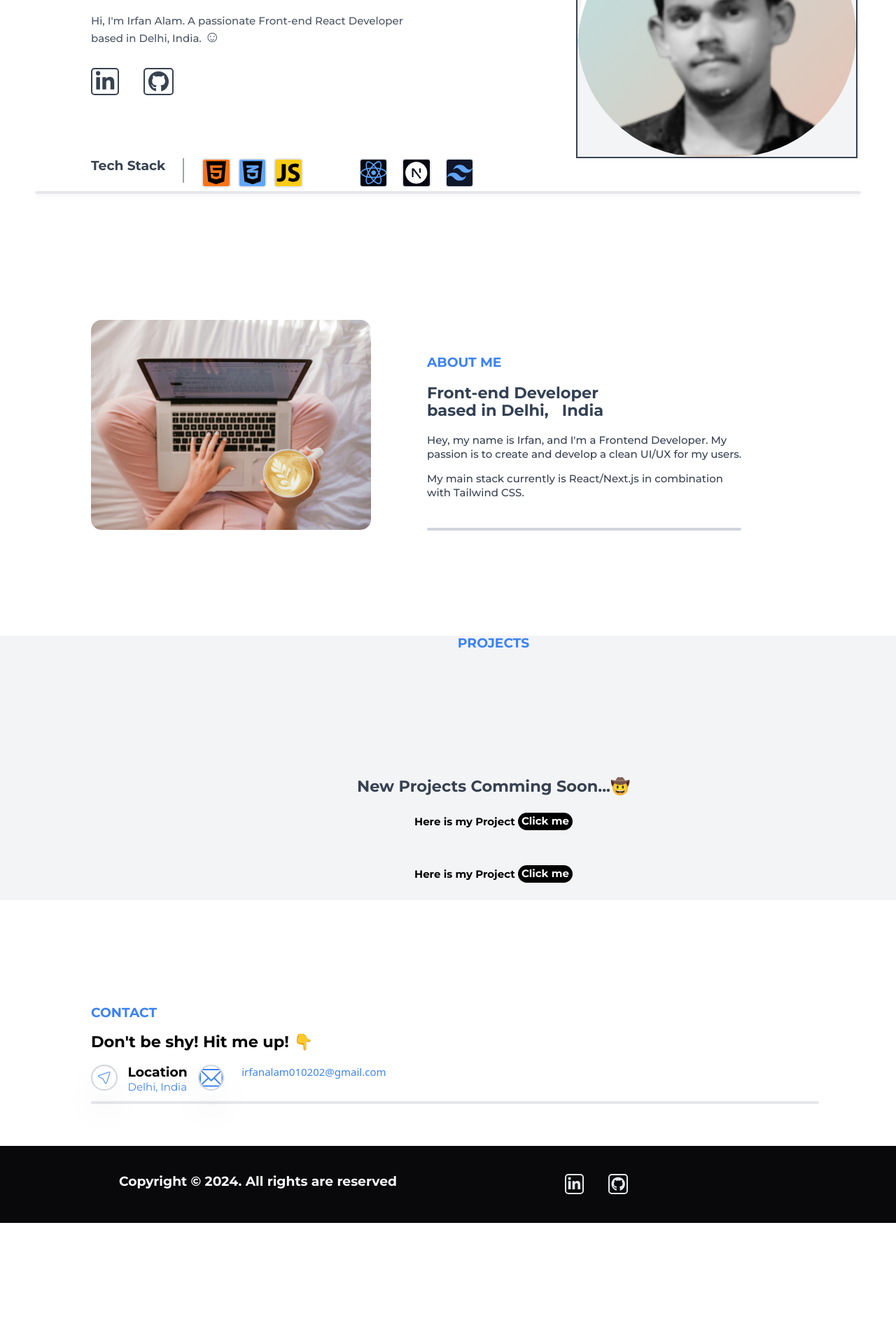
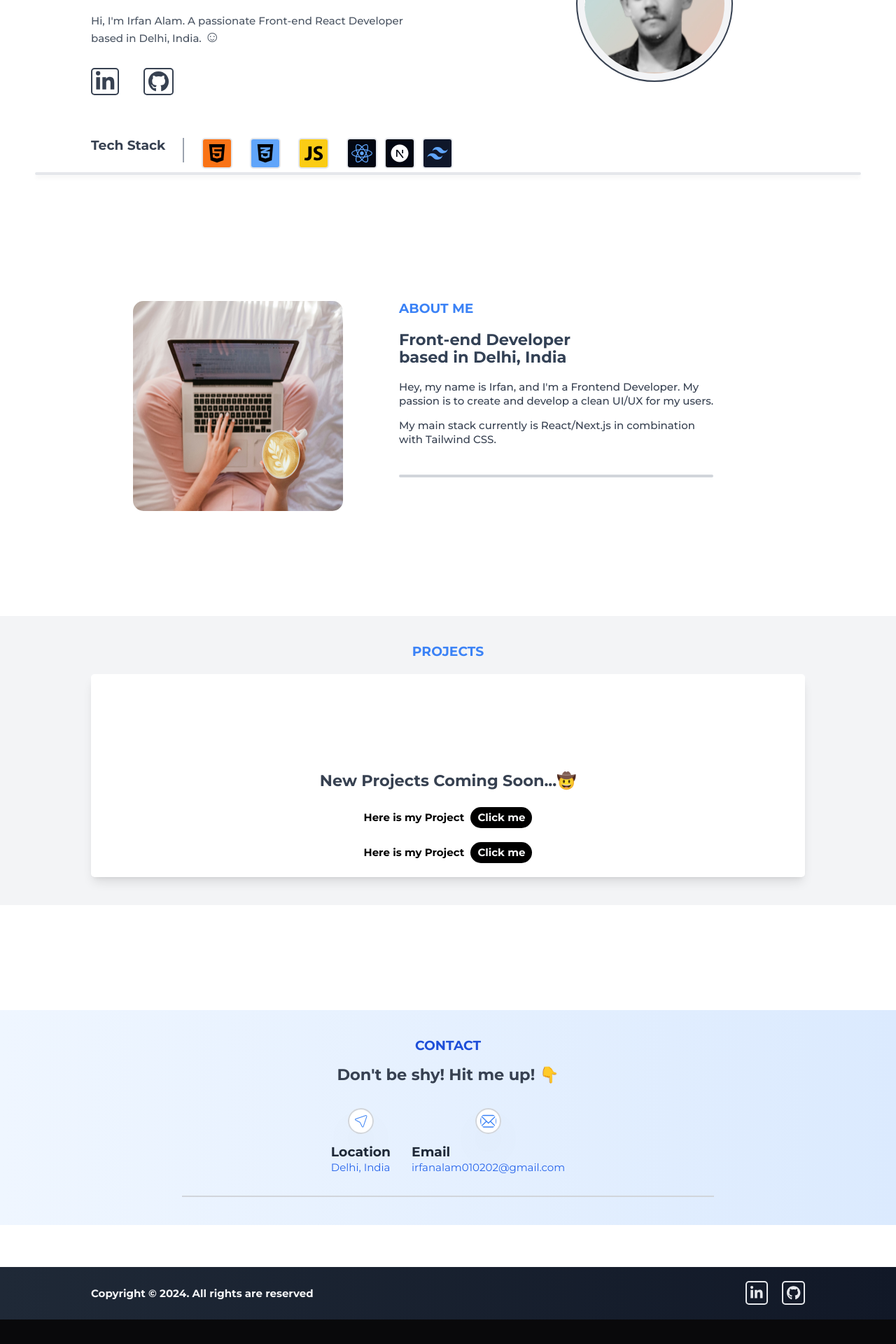
Before and after one commit to Irfanlam123/irfan-dev, a React (Vite) app: page / in a window 1280 px wide. Shown: the part 308-2228 px from the top of the page at 70% size. Before the commit the page ends 2056 px from the top, so only its background shows below. Built offline with nearby package versions, Linux system fonts and the light colour scheme.

Commit message:
changes for respoonsiveness

```diff
--- a/package.json
+++ b/package.json
@@ -13,6 +13,7 @@
     "@fortawesome/fontawesome-svg-core": "^6.5.2",
     "@fortawesome/free-brands-svg-icons": "^6.5.2",
     "@fortawesome/react-fontawesome": "^0.2.0",
+    "@heroicons/react": "^2.1.3",
     "emoji-picker-react": "^4.9.2",
     "react": "^18.2.0",
     "react-dom": "^18.2.0",
--- a/src/Components/About/Aboutsec.jsx
+++ b/src/Components/About/Aboutsec.jsx
@@ -1,28 +1,27 @@
 import React from "react";
 import Abot from "../About/abot.jpg";
+
 const Aboutsec = () => {
   return (
-    <section className="flex mt-72 space-x-32">
-      <div>
-        {" "}
-        <img className="h-[300px] rounded-3xl " src={Abot} alt="" />
+    <section className="flex flex-col md:flex-row mt-24 md:mt-72 space-y-10 md:space-y-0 md:space-x-8 lg:space-x-32 px-4 md:px-12 lg:px-24">
+      <div className="flex justify-center md:justify-start">
+        <img className="h-64 w-64 md:h-80 md:w-80 lg:h-[300px] lg:w-[300px] rounded-3xl" src={Abot} alt="About" />
       </div>
-      <div className="mt-20">
-        <h2 className="text-3xl text-blue-500 font-bold">ABOUT ME</h2>
-        <h1 className="text-4xl text-slate-700 font-bold mt-6 py-2 ">
+      <div className="mt-8 md:mt-20 text-center md:text-left">
+        <h2 className="text-2xl md:text-3xl text-blue-500 font-bold">ABOUT ME</h2>
+        <h1 className="text-3xl md:text-4xl text-slate-700 font-bold mt-4 md:mt-6 py-2">
           Front-end Developer <br />
-          based in Delhi, &nbsp; India{" "}
+          based in Delhi, India
         </h1>
-        <p className="text-2xl font-medium mt-6 text-gray-700">
-          Hey, my name is Irfan, and I'm a Frontend Developer. My <br /> passion
+        <p className="text-lg md:text-2xl font-medium mt-4 md:mt-6 text-gray-700">
+          Hey, my name is Irfan, and I'm a Frontend Developer. My <br className="hidden md:block" /> passion
           is to create and develop a clean UI/UX for my users.
         </p>
-        <p className="mt-6 text-2xl font-medium text-gray-700 ">
-          My main stack currently is React/Next.js in combination <br /> with
+        <p className="mt-4 md:mt-6 text-lg md:text-2xl font-medium text-gray-700">
+          My main stack currently is React/Next.js in combination <br className="hidden md:block" /> with
           Tailwind CSS.
         </p>
-        <p className="border-2 border-gray-300 mt-16 rounded-full"></p>
-        <div className=""></div>
+        <p className="border-2 border-gray-300 mt-8 md:mt-16 rounded-full"></p>
       </div>
     </section>
   );
--- a/src/Components/Contact/Contacts.jsx
+++ b/src/Components/Contact/Contacts.jsx
@@ -4,38 +4,44 @@ import { TfiEmail } from "react-icons/tfi";
 
 const Contacts = () => {
   return (
-    <div>
-      <p className="text-3xl font-bold text-blue-500">CONTACT</p>
-      <h1 className="text-4xl font-bold mt-5 py-2">
+    <div className="px-4 md:px-12 lg:px-52 py-16 bg-gradient-to-r from-blue-50 to-blue-100">
+      <p className="text-center text-2xl md:text-3xl font-bold text-blue-700">
+        CONTACT
+      </p>
+      <h1 className="text-center text-2xl md:text-4xl font-bold mt-5 py-2 text-gray-700">
         Don't be shy! Hit me up! 👇
       </h1>
-      <div className="flex mt-6">
-        <div className="flex space-x-6">
-          <p className="text-6xl font-bold  rounded-full shadow-2xl bg-white transition transform hover:scale-105 hover:shadow-3xl">
+      <div className="flex flex-col md:flex-row items-center justify-center mt-12 space-y-10 md:space-y-0 md:space-x-12">
+        <div className="flex flex-col items-center text-center md:text-left">
+          <p className="text-6xl font-bold rounded-full shadow-2xl bg-white transition transform hover:scale-105 hover:shadow-3xl">
             <CiLocationArrow1 className="border-2 border-gray-300 rounded-full text-blue-500 font-bold px-2 py-2" />
           </p>
-          <div className="flex flex-col  ">
-            <p className="text-3xl font-semibold">Location</p>
-            <h4 className="text-2xl text-blue-500">
+          <div className="mt-6">
+            <p className="text-xl md:text-3xl font-semibold text-gray-800">
+              Location
+            </p>
+            <h4 className="text-lg md:text-2xl text-blue-600">
               <a href="/">Delhi, India</a>
             </h4>
           </div>
-          <div className="flex ">
-            <p className="text-6xl font-bold  rounded-full shadow-2xl bg-white transition transform hover:scale-105 hover:shadow-3xl">
-              <TfiEmail className="border-2 border-gray-300 rounded-full text-blue-500 font-bold " />
+        </div>
+        <div className="flex flex-col items-center text-center md:text-left">
+          <p className="text-6xl font-bold rounded-full shadow-2xl bg-white transition transform hover:scale-105 hover:shadow-3xl">
+            <TfiEmail className="border-2 border-gray-300 rounded-full text-blue-500 font-bold px-2 py-2" />
+          </p>
+          <div className="mt-6">
+            <p className="text-xl md:text-3xl font-semibold text-gray-800">
+              Email
             </p>
-            <div className="flex ">
-              <p>
-                <a href="" className="text-2xl font-sans text-blue-500 ml-10 ">
-                  {" "}
-                  irfanalam010202@gmail.com
-                </a>
-              </p>
-            </div>
+            <h4 className="text-lg md:text-2xl text-blue-600">
+              <a href="mailto:irfanalam010202@gmail.com">
+                irfanalam010202@gmail.com
+              </a>
+            </h4>
           </div>
         </div>
       </div>
-      <p className="border-2 border-gray-200 mr-44 mt-4 rounded-full"></p>
+      <div className="border-t-2 border-gray-300 mx-4 md:mx-12 lg:mx-52 mt-12"></div>
     </div>
   );
 };
--- a/src/Components/Footer/Footers.jsx
+++ b/src/Components/Footer/Footers.jsx
@@ -4,22 +4,23 @@ import { faGithub, faLinkedinIn } from "@fortawesome/free-brands-svg-icons";
 
 const Footers = () => {
   return (
-    <div>
-      <div className=" flex ml-52 p-16">
-        <p className="font-bold text-3xl text-gray-50  ">
+    <div className="bg-gradient-to-r from-gray-800 to-gray-900 py-8 px-4 md:px-12 lg:px-52">
+      <div className="flex flex-col md:flex-row justify-between items-center text-center md:text-left">
+        <p className="font-bold text-lg md:text-2xl text-gray-100">
           Copyright © 2024. All rights are reserved
         </p>
-        <ul className="flex space-x-14 ml-96">
+        <ul className="flex space-x-8 mt-4 md:mt-0">
           <li>
             <a
               href="https://www.linkedin.com/in/irfan-alam-2034a922b/"
               target="_blank"
               rel="noopener noreferrer"
+              className="hover:scale-105 transition transform"
             >
               <FontAwesomeIcon
                 icon={faLinkedinIn}
                 size="2x"
-                className="text-gray-200 border-2 border-gray-200 rounded-lg px-1 py-1 "
+                className="text-gray-200 border-2 border-gray-200 rounded-lg p-2 hover:text-blue-400"
               />
             </a>
           </li>
@@ -28,11 +29,12 @@ const Footers = () => {
               href="https://github.com/Irfanlam123"
               target="_blank"
               rel="noopener noreferrer"
+              className="hover:scale-105 transition transform"
             >
               <FontAwesomeIcon
                 icon={faGithub}
                 size="2x"
-                className="text-gray-200 border-2 border-gray-200 rounded-lg px-1 py-1"
+                className="text-gray-200 border-2 border-gray-200 rounded-lg p-2 hover:text-gray-400"
               />
             </a>
           </li>
--- a/src/Components/Home/Hero.jsx
+++ b/src/Components/Home/Hero.jsx
@@ -1,30 +1,27 @@
 import React from "react";
 import { FontAwesomeIcon } from "@fortawesome/react-fontawesome";
 import { faGithub, faLinkedinIn } from "@fortawesome/free-brands-svg-icons";
-import { FaHtml5 } from "react-icons/fa6";
-import { FaCss3Alt } from "react-icons/fa";
+import { FaHtml5, FaCss3Alt, FaReact } from "react-icons/fa";
 import { IoLogoJavascript } from "react-icons/io";
-import { FaReact } from "react-icons/fa6";
-import { RiNextjsFill } from "react-icons/ri";
-import { RiTailwindCssFill } from "react-icons/ri";
+import { RiNextjsFill, RiTailwindCssFill } from "react-icons/ri";
 import IMG from "../Home/chem.png";
 
 const Hero = () => {
   return (
-    <div className="mt-72  ">
-      <div className="flex text-2xl mt-40 space-x-72">
-        <div className="ml-52">
-          <div className="">
-            <h1 className="text-8xl font-bold text-gray-700 ">
+    <div className="mt-24 md:mt-72">
+      <div className="flex flex-col md:flex-row items-center text-2xl mt-16 md:mt-40 space-y-10 md:space-y-0 md:space-x-24 lg:space-x-72">
+        <div className="md:ml-12 lg:ml-52 text-center md:text-left">
+          <div>
+            <h1 className="text-4xl md:text-6xl lg:text-8xl font-bold text-gray-700">
               Front-End React <br /> Developer{" "}
-              <span className="text-7xl">👋</span>
+              <span className="text-4xl md:text-6xl lg:text-7xl">👋</span>
             </h1>
           </div>
-          <p className="space-y-2 text-gray-600 font-medium mt-8 text-2xl py-3">
+          <p className="text-gray-600 font-medium mt-4 md:mt-8 text-lg md:text-2xl py-3">
             Hi, I'm Irfan Alam. A passionate Front-end React Developer <br />
-            based in Delhi, India. <span className="text-4xl">☺</span>
+            based in Delhi, India. <span className="text-2xl md:text-4xl">☺</span>
           </p>
-          <ul className="flex space-x-14 mt-10  ">
+          <ul className="flex justify-center md:justify-start space-x-10 md:space-x-14 mt-6 md:mt-10">
             <li>
               <a
                 href="https://www.linkedin.com/in/irfan-alam-2034a922b/"
@@ -34,7 +31,7 @@ const Hero = () => {
                 <FontAwesomeIcon
                   icon={faLinkedinIn}
                   size="2x"
-                  className="text-gray-700 border-2 border-gray-700 rounded-lg px-2 py-1 "
+                  className="text-gray-700 border-2 border-gray-700 rounded-lg px-2 py-1"
                 />
               </a>
             </li>
@@ -53,66 +50,42 @@ const Hero = () => {
             </li>
           </ul>
         </div>
-        <div className=" border-2 border-gray-700 bg-gray-100">
+        <div className="border-2 border-gray-700 bg-gray-100 p-4 rounded-full">
           <img
-            className="h-[350px]  rounded-full hover:animate-spin"
+            className="h-48 w-48 md:h-64 md:w-64 lg:h-80 lg:w-80 rounded-full hover:animate-spin"
             src={IMG}
-            alt="altbalaji"
+            alt="Profile"
           />
         </div>
       </div>
 
-      <div className="ml-52  flex space-x-10">
-        <h1 className=" font-bold text-3xl text-gray-700">Tech Stack </h1>
-        <p className="h-14 border-l-2 border-gray-400"></p>
-        <div>
-          {" "}
-          <p className="flex text-6xl space-x-4 ">
-            <p
-              className="border-2 rounded-lg bg-orange-500 hover-text  transition-transform
-           duration-300 hover:-translate-y-3  "
-            >
-              <FaHtml5 />
-            </p>{" "}
-            <p
-              className="border-2 rounded-lg bg-blue-400 hover-text  transition-transform
-           duration-300 hover:-translate-y-3"
-            >
-              <FaCss3Alt />
-            </p>{" "}
-            <p
-              className="text-black border-2 rounded-lg bg-yellow-400 hover-text  transition-transform
-           duration-300 hover:-translate-y-3"
-            >
-              <IoLogoJavascript />
-            </p>{" "}
-            <div className="flex space-x-8">
-              <p
-                className="text-blue-400 border-2 space-x-5 ml-28 rounded-lg bg-gray-950 hover-text  transition-transform
-           duration-300 hover:-translate-y-3"
-              >
-                <FaReact />
-              </p>
-              <p
-                className="text-white border-2 rounded-lg bg-gray-950 hover-text  transition-transform
-           duration-300 hover:-translate-y-3"
-              >
-                <RiNextjsFill />
-              </p>
-              <p
-                className="text-blue-400 border-2 rounded-lg bg-slate-900 hover-text  transition-transform
-           duration-300 hover:-translate-y-3"
-              >
-                <RiTailwindCssFill />
-              </p>
-            </div>{" "}
-          </p>
-        </div>{" "}
+      <div className="mt-12 md:mt-24 px-4 md:px-12 lg:px-52 flex flex-col md:flex-row items-center md:items-start space-y-10 md:space-y-0 md:space-x-10">
+        <h1 className="font-bold text-2xl md:text-3xl text-gray-700">Tech Stack</h1>
+        <p className="h-14 border-l-2 border-gray-400 hidden md:block"></p>
+        <div className="flex flex-wrap justify-center md:justify-start space-x-4 space-y-4 md:space-y-0 md:space-x-10">
+          <div className="border-2 rounded-lg bg-orange-500 hover:text-white transition-transform duration-300 hover:-translate-y-3 p-2">
+            <FaHtml5 className="text-4xl md:text-5xl" />
+          </div>
+          <div className="border-2 rounded-lg bg-blue-400 hover:text-white transition-transform duration-300 hover:-translate-y-3 p-2">
+            <FaCss3Alt className="text-4xl md:text-5xl" />
+          </div>
+          <div className="border-2 rounded-lg bg-yellow-400 hover:text-white transition-transform duration-300 hover:-translate-y-3 p-2">
+            <IoLogoJavascript className="text-4xl md:text-5xl" />
+          </div>
+          <div className="flex space-x-4">
+            <div className="border-2 rounded-lg bg-gray-950 hover:text-white transition-transform duration-300 hover:-translate-y-3 p-2">
+              <FaReact className="text-4xl md:text-5xl text-blue-400" />
+            </div>
+            <div className="border-2 rounded-lg bg-gray-950 hover:text-white transition-transform duration-300 hover:-translate-y-3 p-2">
+              <RiNextjsFill className="text-4xl md:text-5xl text-white" />
+            </div>
+            <div className="border-2 rounded-lg bg-slate-900 hover:text-white transition-transform duration-300 hover:-translate-y-3 p-2">
+              <RiTailwindCssFill className="text-4xl md:text-5xl text-blue-400" />
+            </div>
+          </div>
+        </div>
       </div>
-      <p
-        className="border-2 border-gray-200 mt-2 rounded-full mr-20 shadow-md
-      ml-20"
-      ></p>
+      <p className="border-2 border-gray-200 mt-2 rounded-full mx-4 md:mx-20 shadow-md"></p>
     </div>
   );
 };
--- a/src/Components/Nav/Navbar.jsx
+++ b/src/Components/Nav/Navbar.jsx
@@ -1,5 +1,6 @@
 // src/Navbar.js
-import React from "react";
+import React, { useState } from "react";
+import { Bars3Icon, XMarkIcon } from "@heroicons/react/24/outline";
 
 const navItems = [
   { name: "Home", href: "/" },
@@ -9,18 +10,47 @@ const navItems = [
 ];
 
 const Navbar = () => {
+  const [isOpen, setIsOpen] = useState(false);
+
   return (
-    <nav className="bg-white  fixed w-full top-0 shadow-lg z-10 py-12   ">
-      <div className="container mx-auto flex justify-between items-center">
-        <div className="text-slate-950 text-3xl ml-16 font-semibold">
+    <nav className="bg-white fixed w-full top-0 shadow-lg z-10 py-4">
+      <div className="container mx-auto flex justify-between items-center px-4">
+        <div className="text-slate-950 text-3xl font-semibold">
           <a href="/">irfan.dev</a>
         </div>
-        <ul className="flex space-x-2">
+        <div className="flex md:hidden">
+          <button
+            onClick={() => setIsOpen(!isOpen)}
+            className="text-gray-600 hover:text-blue-400 focus:outline-none"
+          >
+            {isOpen ? (
+              <XMarkIcon className="w-8 h-8" />
+            ) : (
+              <Bars3Icon className="w-8 h-8" />
+            )}
+          </button>
+        </div>
+        <ul className="hidden md:flex space-x-4 mr-16">
           {navItems.map((item, index) => (
             <li key={index}>
               <a
                 href={item.href}
-                className="text-gray-600 hover:text-blue-400 transition duration-300 text-2xl py-2   mr-10 font-sans font-extrabold"
+                className="text-gray-600 hover:text-blue-400 transition duration-300 text-xl py-2 font-sans font-extrabold"
+              >
+                {item.name}
+              </a>
+            </li>
+          ))}
+        </ul>
+      </div>
+      <div className={`md:hidden ${isOpen ? "block" : "hidden"} bg-white shadow-lg`}>
+        <ul className="flex flex-col items-center py-4">
+          {navItems.map((item, index) => (
+            <li key={index} className="w-full text-center">
+              <a
+                href={item.href}
+                className="block text-gray-600 hover:text-blue-400 transition duration-300 text-xl py-2 font-sans font-extrabold"
+                onClick={() => setIsOpen(false)}
               >
                 {item.name}
               </a>
--- a/src/Components/Projects/Projects.jsx
+++ b/src/Components/Projects/Projects.jsx
@@ -2,37 +2,42 @@ import React from "react";
 
 const Projects = () => {
   return (
-    <div className="ml-52">
-      <p className="flex justify-center text-3xl font-bold text-blue-500">
+    <div className="bg-gray-100 py-16 px-4 md:px-12 lg:px-52">
+      <p className="flex justify-center text-2xl md:text-3xl font-bold text-blue-500 mb-8">
         PROJECTS
       </p>
-      <div className="mb-10">
-        {" "}
-        <h2 className="flex justify-center mt-72 text-4xl text-gray-700 font-semibold ">
-          New Projects Comming Soon...🤠
+      <div className="bg-white p-8 shadow-lg rounded-lg">
+        <h2 className="flex justify-center mt-24 md:mt-48 text-2xl md:text-4xl text-gray-700 font-semibold mb-8">
+          New Projects Coming Soon...🤠
         </h2>
-        <p className="flex justify-center p-10">
+        <div className="flex flex-col items-center space-y-8 mt-10">
+          <div className="text-center">
             <a
-            className="text-2xl font-bold"
+              className="text-lg md:text-2xl font-bold"
               href="https://expense-tracker-app-blue-eight.vercel.app/"
+              target="_blank"
+              rel="noopener noreferrer"
             >
               Here is my Project{" "}
-            <button className="bg-black text-gray-50 py-1 px-2 rounded-full">
+              <button className="bg-black text-gray-50 py-2 px-4 rounded-full transition-transform transform hover:scale-105 ml-2">
                 Click me
               </button>
             </a>
-        </p>
-        <p className="flex justify-center p-10">
+          </div>
+          <div className="text-center">
             <a
-            className="text-2xl font-bold"
+              className="text-lg md:text-2xl font-bold"
               href="https://login-popup.vercel.app/"
+              target="_blank"
+              rel="noopener noreferrer"
             >
               Here is my Project{" "}
-            <button className="bg-black text-gray-50 py-1 px-2 rounded-full">
+              <button className="bg-black text-gray-50 py-2 px-4 rounded-full transition-transform transform hover:scale-105 ml-2">
                 Click me
               </button>
             </a>
-        </p>
+          </div>
+        </div>
       </div>
     </div>
   );
--- a/src/pages/Contact.jsx
+++ b/src/pages/Contact.jsx
@@ -3,7 +3,7 @@ import Contacts from "../Components/Contact/Contacts";
 
 const Contact = () => {
   return (
-    <div className="ml-52 mt-60">
+    <div className=" mt-60">
       <Contacts />
     </div>
   );
```
Also changed, not shown: 1 other file (tests, documents, lock files or other folders). Lines whose indentation alone changed are shown as unchanged.
